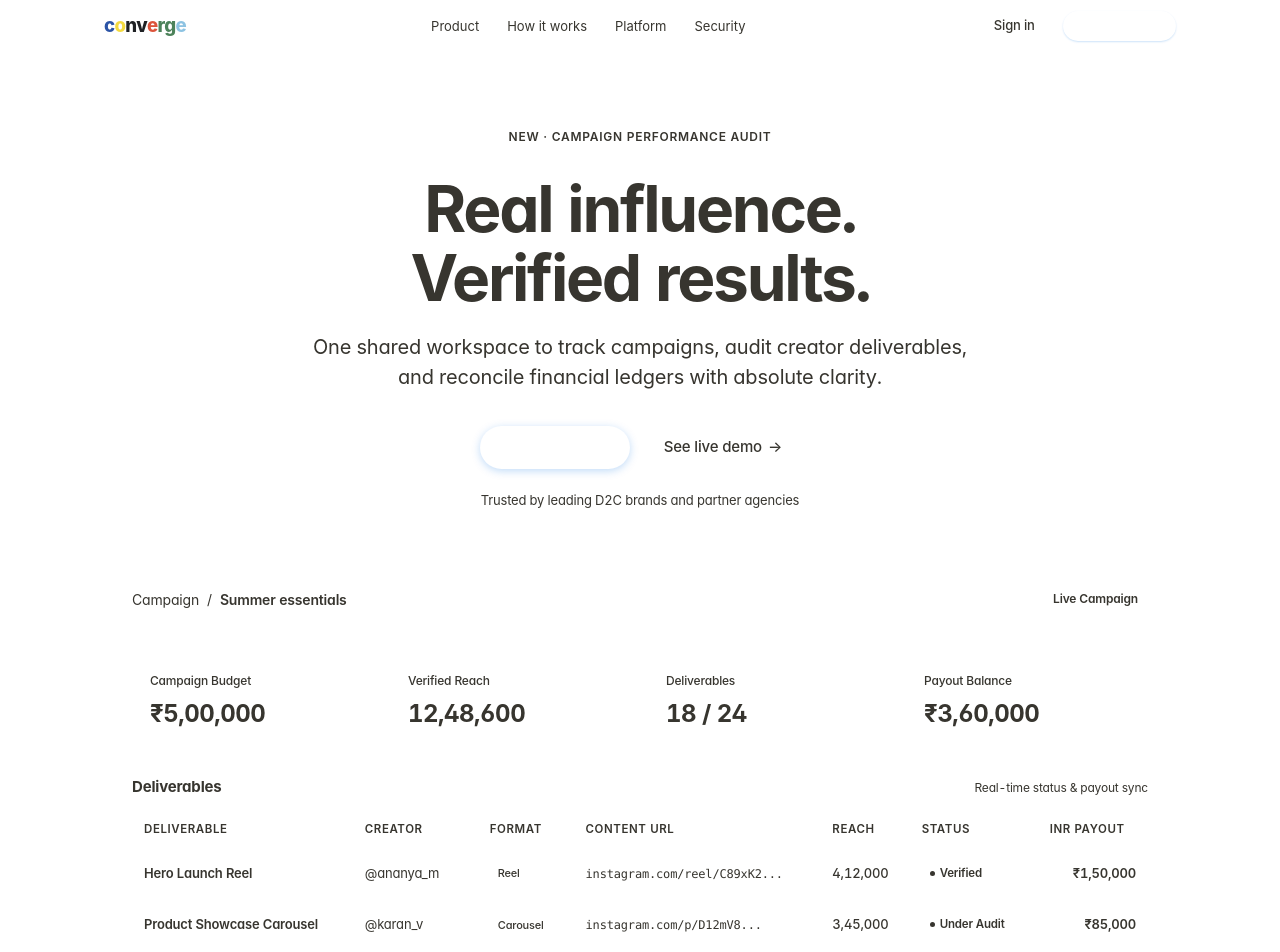
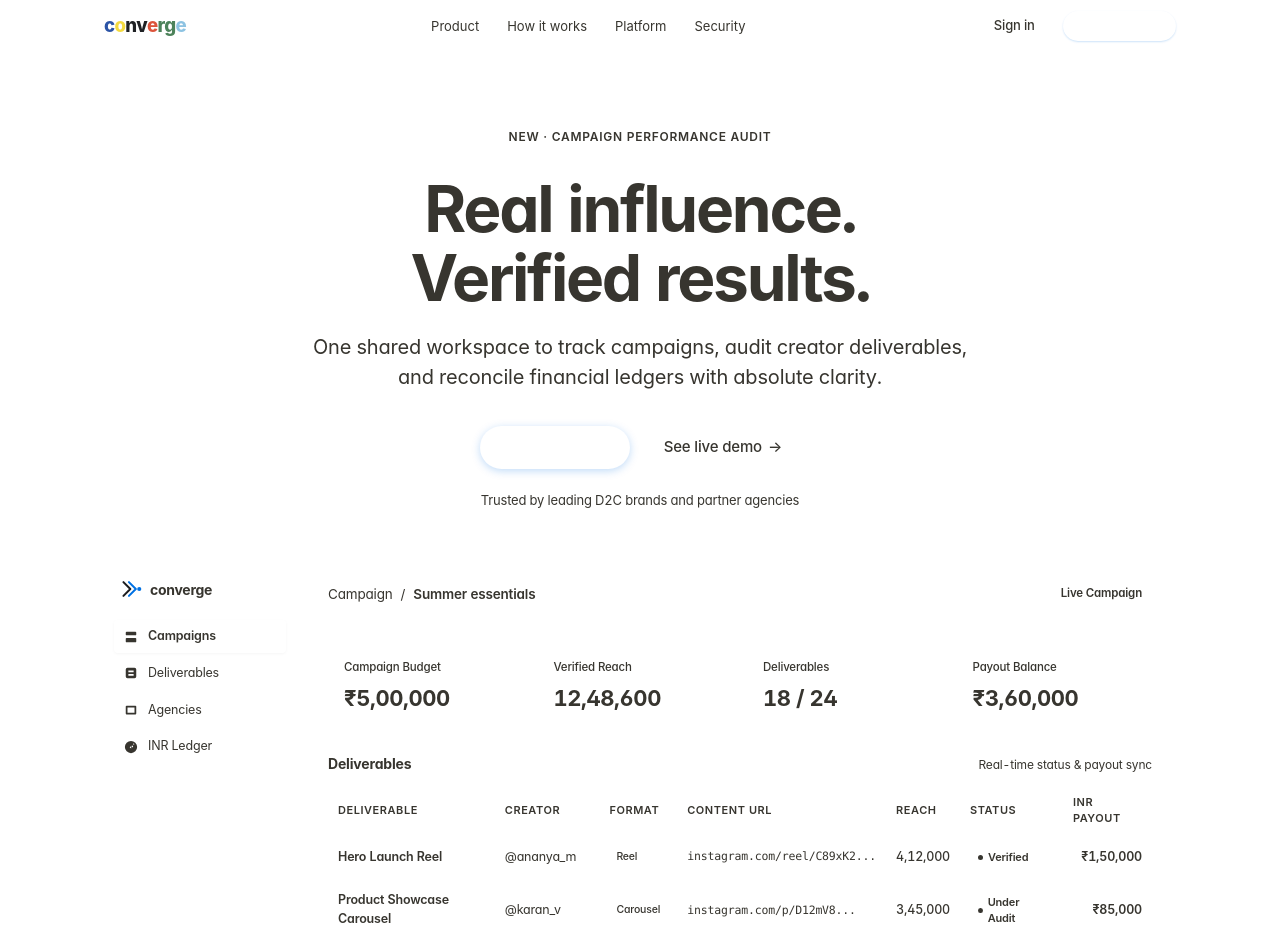
Before and after one commit to chaitanyamandviya/Converge, an Angular app in the folder converge-frontend/: page / in a window 1280 px wide. Shown: the top 952 px of the page. Built offline with nearby package versions, Linux system fonts and the light colour scheme.

Commit message:
feat(landing): complete Apple-shaded landing page with two-pane console workspace mockup

```diff
--- a/converge-frontend/src/app/landing/landing.css
+++ b/converge-frontend/src/app/landing/landing.css
@@ -37,7 +37,7 @@
   --radius-md: 12px;
 
   --shadow-subtle: 0 2px 8px rgba(0, 0, 0, 0.04);
-  --shadow-elevated: 0 12px 32px -8px rgba(0, 0, 0, 0.08), 0 4px 12px rgba(0, 0, 0, 0.03);
+  --shadow-elevated: 0 16px 40px -10px rgba(0, 0, 0, 0.09), 0 4px 12px rgba(0, 0, 0, 0.04);
 }
 
 * {
@@ -335,6 +335,7 @@
 
 /* ==========================================================================
    3. Hero Interactive Console Card ("Summer essentials")
+   Two-Pane Desktop Workspace (Sidebar + Main Stage)
    ========================================================================== */
 .stage-wrapper {
   width: 100%;
@@ -346,24 +347,103 @@
   border: 1px solid var(--apple-border);
   border-radius: var(--radius-card);
   box-shadow: var(--shadow-elevated);
-  padding: 28px 32px 32px;
   text-align: left;
+  display: grid;
+  grid-template-columns: 200px 1fr;
+  overflow: hidden;
+}
+
+/* Left Mini Sidebar inside Card */
+.console-sidebar {
+  background: var(--apple-canvas);
+  border-right: 1px solid var(--apple-border);
+  padding: 20px 14px;
+  display: flex;
+  flex-direction: column;
+  justify-content: space-between;
+}
+
+.sidebar-top {
+  display: flex;
+  flex-direction: column;
+  gap: 20px;
+}
+
+.sidebar-logo {
+  display: flex;
+  align-items: center;
+  gap: 8px;
+  padding: 0 6px;
+}
+
+.sidebar-brand-name {
+  font-size: 14px;
+  font-weight: 700;
+  letter-spacing: -0.02em;
+  color: var(--apple-dark);
+}
+
+.sidebar-nav {
+  display: flex;
+  flex-direction: column;
+  gap: 4px;
+}
+
+.sidebar-item {
+  display: flex;
+  align-items: center;
+  gap: 10px;
+  padding: 7px 10px;
+  border-radius: var(--radius-sm);
+  font-size: 12.5px;
+  color: var(--apple-muted);
+  cursor: pointer;
+  transition: all 0.15s ease;
+}
+
+.sidebar-item:hover {
+  background: rgba(0, 0, 0, 0.04);
+  color: var(--apple-dark);
+}
+
+.sidebar-item.active {
+  background: var(--apple-white);
+  color: var(--apple-blue);
+  font-weight: 600;
+  box-shadow: 0 1px 3px rgba(0, 0, 0, 0.04);
+}
+
+.sb-icon {
+  width: 14px;
+  height: 14px;
+  flex-shrink: 0;
+}
+
+.sidebar-bottom {
+  border-top: 1px solid var(--apple-border);
+  padding-top: 12px;
+}
+
+/* Right Main Stage inside Card */
+.console-main {
+  padding: 24px 28px 28px;
+  background: var(--apple-white);
 }
 
 .console-top-bar {
   display: flex;
   align-items: center;
   justify-content: space-between;
-  padding-bottom: 20px;
+  padding-bottom: 18px;
   border-bottom: 1px solid var(--apple-border);
-  margin-bottom: 24px;
+  margin-bottom: 22px;
 }
 
 .console-breadcrumb {
   display: flex;
   align-items: center;
   gap: 8px;
-  font-size: 14px;
+  font-size: 13.5px;
 }
 
 .crumb-dim {
@@ -383,11 +463,11 @@
   display: inline-flex;
   align-items: center;
   gap: 6px;
-  font-size: 12px;
+  font-size: 11.5px;
   font-weight: 600;
   color: var(--apple-green);
   background: var(--apple-green-tint);
-  padding: 4px 10px;
+  padding: 3px 10px;
   border-radius: var(--radius-pill);
 }
 
@@ -401,29 +481,29 @@
 .metrics-grid {
   display: grid;
   grid-template-columns: repeat(4, 1fr);
-  gap: 16px;
-  margin-bottom: 28px;
+  gap: 14px;
+  margin-bottom: 24px;
 }
 
 .metric-box {
   background: var(--apple-canvas);
   border: 1px solid var(--apple-border);
   border-radius: var(--radius-md);
-  padding: 16px 18px;
-  display: flex;
-  flex-direction: column;
-  gap: 6px;
+  padding: 14px 16px;
+  display: flex;
+  flex-direction: column;
+  gap: 5px;
 }
 
 .metric-label {
-  font-size: 12px;
+  font-size: 11.5px;
   font-weight: 500;
   color: var(--apple-muted);
   text-transform: capitalize;
 }
 
 .metric-val {
-  font-size: 24px;
+  font-size: 22px;
   font-weight: 700;
   letter-spacing: -0.02em;
   color: var(--apple-dark);
@@ -447,7 +527,7 @@
 }
 
 .table-section-title {
-  font-size: 15px;
+  font-size: 14px;
   font-weight: 700;
   color: var(--apple-dark);
 }
@@ -460,22 +540,22 @@
 .apple-table {
   width: 100%;
   border-collapse: collapse;
-  font-size: 13px;
+  font-size: 12.5px;
 }
 
 .apple-table thead th {
   text-align: left;
-  font-size: 11.5px;
+  font-size: 11px;
   font-weight: 600;
   text-transform: uppercase;
   letter-spacing: 0.05em;
   color: var(--apple-muted);
-  padding: 10px 12px;
+  padding: 8px 10px;
   border-bottom: 1px solid var(--apple-border);
 }
 
 .apple-table tbody td {
-  padding: 14px 12px;
+  padding: 12px 10px;
   border-bottom: 1px solid var(--apple-border);
   color: var(--apple-dark);
   vertical-align: middle;
@@ -500,18 +580,18 @@
 
 .format-tag {
   display: inline-block;
-  font-size: 11px;
+  font-size: 10.5px;
   font-weight: 500;
   color: var(--apple-muted);
   background: var(--apple-canvas);
   border: 1px solid var(--apple-border);
-  padding: 2px 8px;
+  padding: 2px 7px;
   border-radius: var(--radius-sm);
 }
 
 .cell-link {
   font-family: ui-monospace, SFMono-Regular, Menlo, Monaco, Consolas, monospace;
-  font-size: 12px;
+  font-size: 11.5px;
   color: var(--apple-blue);
 }
 
@@ -529,9 +609,9 @@
   display: inline-flex;
   align-items: center;
   gap: 5px;
-  font-size: 11.5px;
-  font-weight: 600;
-  padding: 3px 8px;
+  font-size: 11px;
+  font-weight: 600;
+  padding: 2px 8px;
   border-radius: var(--radius-pill);
 }
 
@@ -1447,6 +1527,12 @@
   .hero-headline {
     font-size: 48px;
   }
+  .console-card {
+    grid-template-columns: 1fr;
+  }
+  .console-sidebar {
+    display: none;
+  }
   .metrics-grid {
     grid-template-columns: repeat(2, 1fr);
   }
@@ -1480,8 +1566,8 @@
   .metrics-grid {
     grid-template-columns: 1fr;
   }
-  .console-card {
-    padding: 20px 16px;
+  .console-main {
+    padding: 18px 14px;
   }
   .table-wrapper {
     overflow-x: auto;
--- a/converge-frontend/src/app/landing/landing.html
+++ b/converge-frontend/src/app/landing/landing.html
@@ -83,10 +83,62 @@
         </div>
 
         <!-- ========================================================
-             3. Hero Interactive Product Card ("Summer essentials")
+             3. Hero Interactive Console Card ("Summer essentials")
              ======================================================== -->
         <div id="preview-stage" class="stage-wrapper">
           <div class="console-card">
+            <!-- Left Mini Sidebar inside Card -->
+            <div class="console-sidebar">
+              <div class="sidebar-top">
+                <div class="sidebar-logo">
+                  <svg width="22" height="22" viewBox="0 0 32 32" fill="none">
+                    <path d="M5 6L15 16L5 26" stroke="#1D1D1F" stroke-width="3" stroke-linecap="round" stroke-linejoin="round"/>
+                    <path d="M13 6L23 16L13 26" stroke="#0071E3" stroke-width="3" stroke-linecap="round" stroke-linejoin="round"/>
+                    <circle cx="28" cy="16" r="3" fill="#0071E3"/>
+                  </svg>
+                  <span class="sidebar-brand-name">converge</span>
+                </div>
+
+                <div class="sidebar-nav">
+                  <div class="sidebar-item active">
+                    <svg class="sb-icon" viewBox="0 0 16 16" fill="currentColor">
+                      <path d="M2 3a1 1 0 011-1h10a1 1 0 011 1v2a1 1 0 01-1 1H3a1 1 0 01-1-1V3zm0 7a1 1 0 011-1h10a1 1 0 011 1v3a1 1 0 01-1 1H3a1 1 0 01-1-1v-3z"/>
+                    </svg>
+                    <span>Campaigns</span>
+                  </div>
+                  <div class="sidebar-item">
+                    <svg class="sb-icon" viewBox="0 0 16 16" fill="currentColor">
+                      <path d="M4 2a2 2 0 00-2 2v8a2 2 0 002 2h8a2 2 0 002-2V4a2 2 0 00-2-2H4zm1 3h6v2H5V5zm0 4h6v2H5V9z"/>
+                    </svg>
+                    <span>Deliverables</span>
+                  </div>
+                  <div class="sidebar-item">
+                    <svg class="sb-icon" viewBox="0 0 16 16" fill="currentColor">
+                      <path d="M13 3a1 1 0 011 1v8a1 1 0 01-1 1H3a1 1 0 01-1-1V4a1 1 0 011-1h10zm-1 2H4v6h8V5z"/>
+                    </svg>
+                    <span>Agencies</span>
+                  </div>
+                  <div class="sidebar-item">
+                    <svg class="sb-icon" viewBox="0 0 16 16" fill="currentColor">
+                      <path d="M8 1a7 7 0 100 14A7 7 0 008 1zm.75 4v1.07a2.5 2.5 0 011.53 1.05.75.75 0 11-1.22.88 1 1 0 00-.81-.5v2.24a2.5 2.5 0 01-1.5-1.07.75.75 0 111.24-.85c.16.23.4.37.76.42V7.18a2.5 2.5 0 011.5-2.18V4.75a.75.75 0 011.5 0v.25z"/>
+                    </svg>
+                    <span>INR Ledger</span>
+                  </div>
+                </div>
+              </div>
+
+              <div class="sidebar-bottom">
+                <div class="sidebar-item">
+                  <svg class="sb-icon" viewBox="0 0 16 16" fill="currentColor">
+                    <path d="M9.405 1.05c-.413-1.4-2.397-1.4-2.81 0l-.1.34a1.464 1.464 0 01-2.105.872l-.31-.17c-1.283-.698-2.686.705-1.987 1.987l.169.311c.446.82.023 1.841-.872 2.105l-.34.1c-1.4.413-1.4 2.397 0 2.81l.34.1a1.464 1.464 0 01.872 2.105l-.17.31c-.698 1.283.705 2.686 1.987 1.987l.311-.169a1.464 1.464 0 012.105.872l.1.34c.413 1.4 2.397 1.4 2.81 0l.1-.34a1.464 1.464 0 012.105-.872l.31.17c1.283.698 2.686-.705 1.987-1.987l-.169-.311a1.464 1.464 0 01.872-2.105l.34-.1c1.4-.413 1.4-2.397 0-2.81l-.34-.1a1.464 1.464 0 01-.872-2.105l.17-.31c.698-1.283-.705-2.686-1.987-1.987l-.311.169a1.464 1.464 0 01-2.105-.872l-.1-.34zM8 10.93a2.929 2.929 0 110-5.86 2.929 2.929 0 010 5.86z"/>
+                  </svg>
+                  <span>Settings</span>
+                </div>
+              </div>
+            </div>
+
+            <!-- Right Main Stage inside Card -->
+            <div class="console-main">
               <!-- Console Top Header -->
               <div class="console-top-bar">
                 <div class="console-breadcrumb">
@@ -168,6 +220,7 @@
                     }
                   </tbody>
                 </table>
+              </div>
             </div>
           </div>
         </div>
```
Also changed, not shown: converge-frontend/src/assets/converge-logo.svg. Lines whose indentation alone changed are shown as unchanged.
